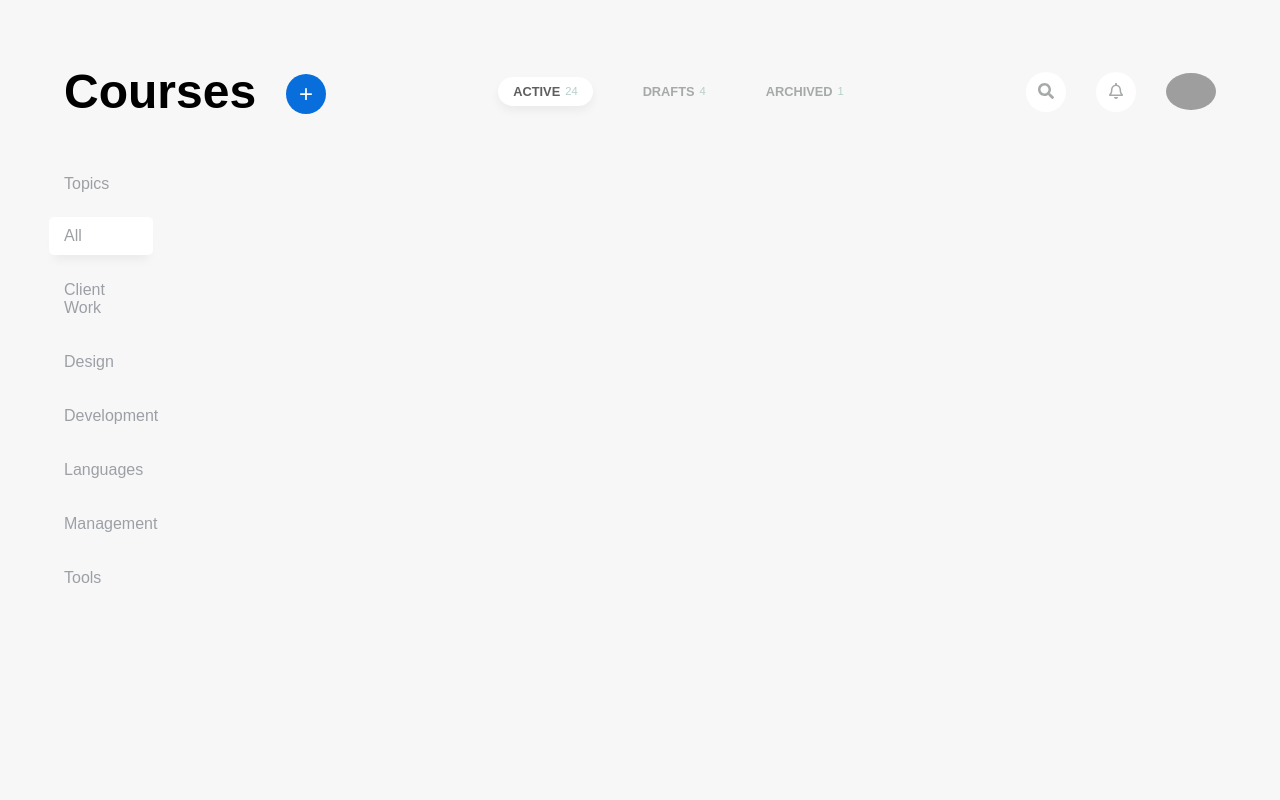
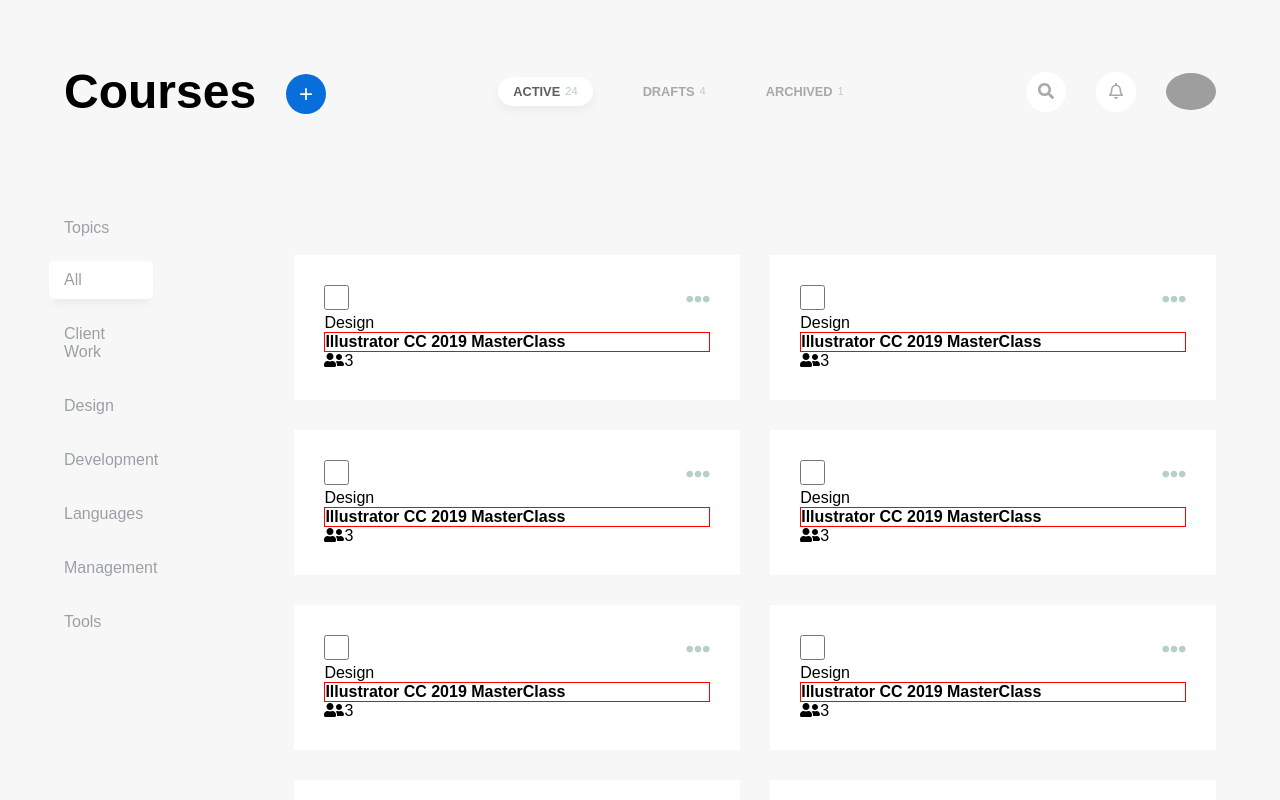
Before and after one commit to danilolmc/course-platform, an Angular app: page / in a window 1280 px wide. Shown: the top 800 px of the page. Built offline with nearby package versions, Linux system fonts and the light colour scheme; grey boxes are pictures that could not be loaded.

Commit message:
Listed card-components

```diff
--- a/src/app/app.component.css
+++ b/src/app/app.component.css
@@ -1,8 +1,8 @@
 main{
+  height: 80%;
+  display: flex;
+  width: 100%;
   height: 100%;
-  display: flex;
-  padding: 7vh 0 0 0;
-  width: 100%;
   justify-content: space-between;
 }
 
@@ -10,3 +10,10 @@ main > app-side-menu{
   width: 20%;
   transform: translateX(-15px);
 }
+main > div.container-cards{
+  width: 80%;
+  padding-top: 4.5vh;
+  display: grid;
+  grid-template-columns: repeat(auto-fit, minmax(300px,1fr));
+  gap: 30px;
+}
--- a/src/app/app.component.html
+++ b/src/app/app.component.html
@@ -3,5 +3,7 @@
 
 <main>
   <app-side-menu></app-side-menu>
-  <div class="containerright"></div>
+  <div  class="container-cards">
+    <app-card *ngFor="let card of cards"></app-card>
+  </div>
 </main>
--- a/src/app/app.component.ts
+++ b/src/app/app.component.ts
@@ -6,5 +6,6 @@ import { Component } from '@angular/core';
   styleUrls: ['./app.component.css']
 })
 export class AppComponent {
-  title = 'courses-angular-project';
+
+  cards = [1,2,3,4,5,6,7,8,9,0];
 }
--- a/src/app/app.module.ts
+++ b/src/app/app.module.ts
@@ -5,12 +5,14 @@ import { AppComponent } from './app.component';
 import { HeaderComponent } from './header/header.component';
 import { FontAwesomeModule } from '@fortawesome/angular-fontawesome';
 import { SideMenuComponent } from './side-menu/side-menu.component';
+import { CardComponent } from './card/card.component';
 
 @NgModule({
   declarations: [
     AppComponent,
     HeaderComponent,
-    SideMenuComponent
+    SideMenuComponent,
+    CardComponent
   ],
   imports: [
     BrowserModule,
--- /dev/null
+++ b/src/app/card/card.component.css
@@ -0,0 +1,30 @@
+div.card{
+  background: #fff;
+  padding: 30px;
+  height: 100%;
+  display: flex;
+  flex-direction: column;
+  justify-content: space-between;
+}
+
+div.card header{
+  display: flex;
+  justify-content: space-between;
+  align-items: center;
+}
+
+div.card header span input{
+
+  width: 25px;
+  height: 25px;
+}
+
+div.card header span:last-child{
+  color: #b5cfca;
+  font-size: 1.5rem;
+  cursor: pointer;
+}
+
+div.card-content h4{
+  border: 1px solid red;
+}
--- /dev/null
+++ b/src/app/card/card.component.html
@@ -0,0 +1,24 @@
+<div class="card">
+  <header>
+    <span>
+      <input type="checkbox">
+    </span>
+
+    <span>
+      <fa-icon [icon]="ellipsisIcon"></fa-icon>
+    </span>
+  </header>
+
+  <div class="card-content">
+    <span>Design</span>
+    <h4>Illustrator CC 2019 MasterClass</h4>
+  </div>
+
+  <footer>
+    <div class="footer-card-content">
+      <fa-icon [icon]="teamIcon"></fa-icon>
+      <span>3</span>
+    </div>
+  </footer>
+
+</div>
--- /dev/null
+++ b/src/app/card/card.component.ts
@@ -0,0 +1,19 @@
+import { Component, OnInit } from '@angular/core';
+import { faEllipsisH, faUserFriends } from '@fortawesome/free-solid-svg-icons';
+
+@Component({
+  selector: 'app-card',
+  templateUrl: './card.component.html',
+  styleUrls: ['./card.component.css']
+})
+export class CardComponent implements OnInit {
+
+  ellipsisIcon = faEllipsisH;
+  teamIcon = faUserFriends
+
+  constructor() { }
+
+  ngOnInit(): void {
+  }
+
+}
--- a/src/app/header/header.component.css
+++ b/src/app/header/header.component.css
@@ -3,6 +3,7 @@ header{
   display: flex;
   justify-content: space-between;
   align-items: center;
+  margin-bottom: 100px;
 }
 
 
```
Also changed, not shown: 1 other file (tests, documents, lock files or other folders).
